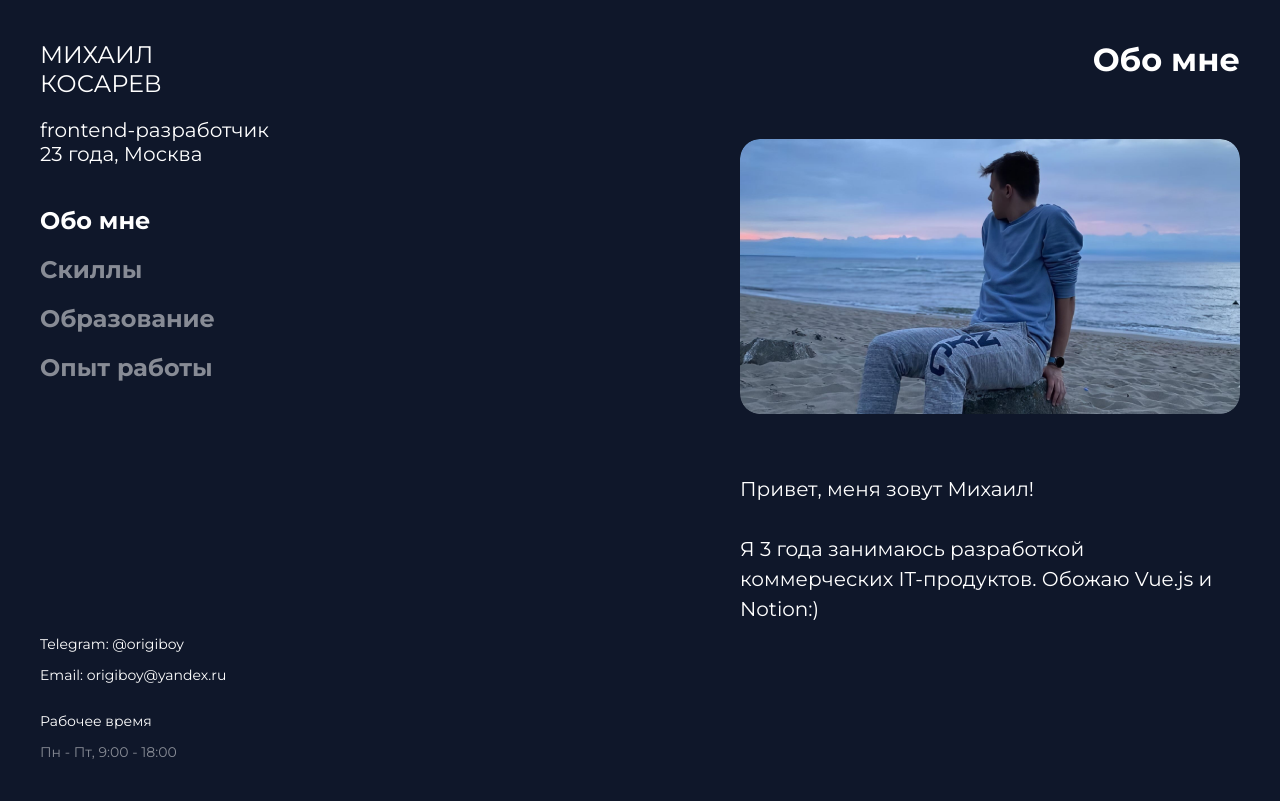
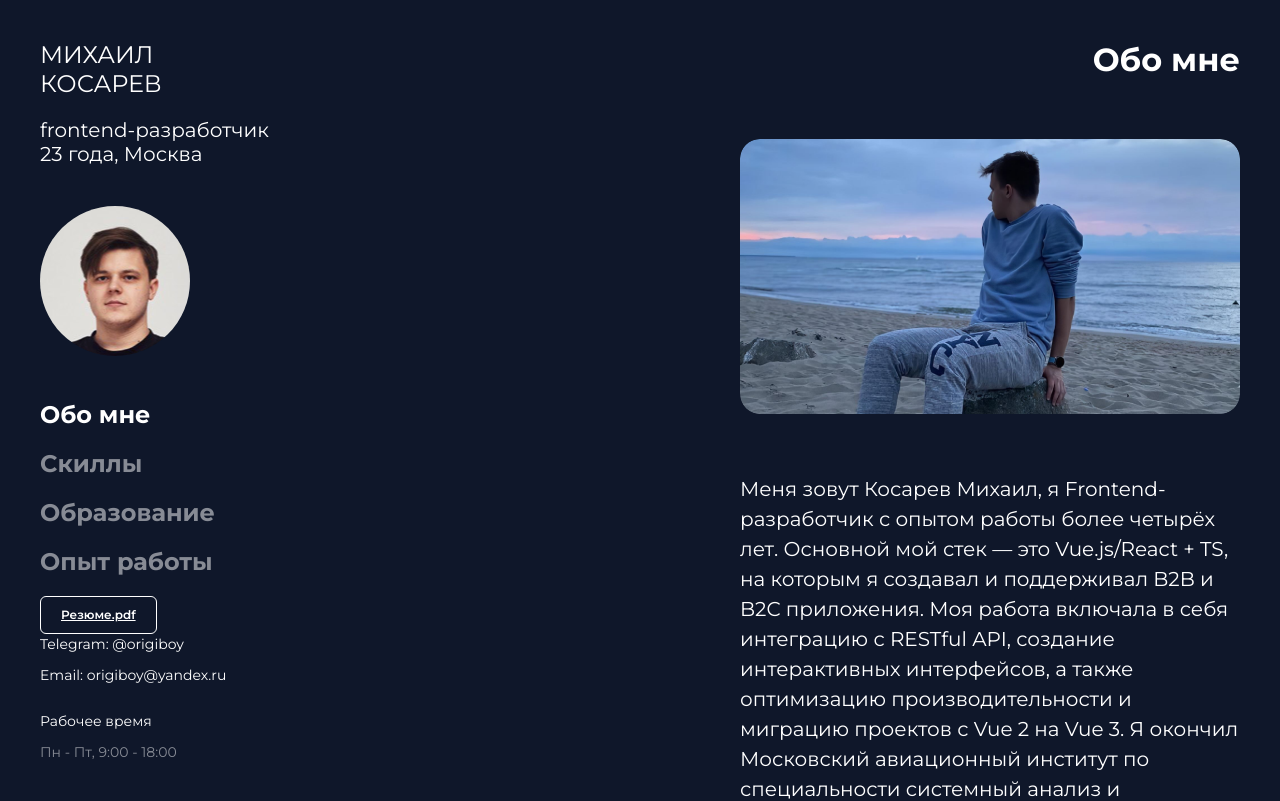
Before and after one commit to origiboy/portfolio, a Vue app: page / in a window 1280 px wide. Shown: the top 801 px of the page. Built offline with nearby package versions, Linux system fonts and the light colour scheme.

Commit message:
refactor

```diff
--- a/index.html
+++ b/index.html
@@ -8,6 +8,23 @@
     <title>Vite + Vue</title>
   </head>
   <body>
+    <!-- Yandex.Metrika counter -->
+    <script type="text/javascript" >
+      (function(m,e,t,r,i,k,a){m[i]=m[i]||function(){(m[i].a=m[i].a||[]).push(arguments)};
+      m[i].l=1*new Date();
+      for (var j = 0; j < document.scripts.length; j++) {if (document.scripts[j].src === r) { return; }}
+      k=e.createElement(t),a=e.getElementsByTagName(t)[0],k.async=1,k.src=r,a.parentNode.insertBefore(k,a)})
+      (window, document, "script", "https://mc.yandex.ru/metrika/tag.js", "ym");
+
+      ym(98372184, "init", {
+          clickmap:true,
+          trackLinks:true,
+          accurateTrackBounce:true,
+          webvisor:true
+      });
+    </script>
+    <noscript><div><img src="https://mc.yandex.ru/watch/98372184" style="position:absolute; left:-9999px;" alt="" /></div></noscript>
+    <!-- /Yandex.Metrika counter -->
     <div id="app"></div>
     <script type="module" src="/src/main.js"></script>
   </body>
--- a/src/components/AboutMe.vue
+++ b/src/components/AboutMe.vue
@@ -3,12 +3,10 @@
         <h2>Обо мне</h2>
         <img src="../assets/images/hero-1.png" class="img-1" data-aos="flip-up" />
         <div class="about__text" data-aos="flip-up">
-            <h3>Привет, меня зовут Михаил!</h3>
             <h3>
-                Я 3 года занимаюсь разработкой коммерческих IT-продуктов. Обожаю Vue.js и Notion:)
+                Меня зовут Косарев Михаил, я Frontend-разработчик с опытом работы более четырёх лет. Основной мой стек — это Vue.js/React + TS, на которым я создавал и поддерживал B2B и B2C приложения. Моя работа включала в себя интеграцию с RESTful API, создание интерактивных интерфейсов, а также оптимизацию производительности и миграцию проектов с Vue 2 на Vue 3. Я окончил Московский авиационный институт по специальности системный анализ и управление. В свободное время я занимаюсь разработкой прикладных pet проектов, и всегда открыт для новых предложений как на полную занятость, так и на проектную работу.
             </h3>
         </div>
-        <img src="../assets/images/hero-2.png" class="img-2" data-aos="flip-up" />
     </div>
 </template>
 
--- a/src/components/CommonInfo.vue
+++ b/src/components/CommonInfo.vue
@@ -3,16 +3,56 @@
     <div>
       <h1>МИХАИЛ КОСАРЕВ</h1>
       <h2 v-if="years > 0">frontend-разработчик {{ years }} года, Москва</h2>
+      <img
+        src="../assets/images/image.png"
+        class="common__img"
+        data-aos="flip-up"
+      />
       <ul>
-                <li><a href="#about" :class="{active: isActive('about')}">Обо мне</a></li>
-                <li><a href="#skills" :class="{active: isActive('skills')}">Скиллы</a></li>
-                <li><a href="#education" :class="{active: isActive('education')}">Образование</a></li>
-                <li><a href="#experience" :class="{active: isActive('experience')}">Опыт работы</a></li>
+        <li>
+          <a
+            href="#about"
+            :class="{ active: isActive('about') }"
+            >Обо мне</a
+          >
+        </li>
+        <li>
+          <a
+            href="#skills"
+            :class="{ active: isActive('skills') }"
+            >Скиллы</a
+          >
+        </li>
+        <li>
+          <a
+            href="#education"
+            :class="{ active: isActive('education') }"
+            >Образование</a
+          >
+        </li>
+        <li>
+          <a
+            href="#experience"
+            :class="{ active: isActive('experience') }"
+            >Опыт работы</a
+          >
+        </li>
       </ul>
+      <a class="common__resume" href="https://disk.yandex.ru/i/j07Q7keDMcelKw">Резюме.pdf</a>
     </div>
     <div class="common__contacts">
-            <a href="https://t.me/origiboy" target="_blank" class="common__contacts-telegram">Telegram: @origiboy</a>
-            <a href="mailto:origiboy@yandex.ru" target="_blank" class="common__contacts-email">Email: origiboy@yandex.ru</a>
+      <a
+        href="https://t.me/origiboy"
+        target="_blank"
+        class="common__contacts-telegram"
+        >Telegram: @origiboy</a
+      >
+      <a
+        href="mailto:origiboy@yandex.ru"
+        target="_blank"
+        class="common__contacts-email"
+        >Email: origiboy@yandex.ru</a
+      >
       <span class="common__contacts-working-time">Рабочее время</span>
       <span class="common__contacts-working-hours">Пн - Пт, 9:00 - 18:00</span>
     </div>
@@ -26,7 +66,6 @@ const experienceTop = ref(0)
   const educationTop = ref(0)
   const skillsTop = ref(0)
   const scroll = ref(0)
-
 
   const years = ref(0)
   const BIRTHDAY = new Date('2001-06-08')
@@ -71,16 +110,13 @@ onMounted(() => {
     years.value = calcDate(new Date(), BIRTHDAY)
 
     const experience = document.querySelector('#experience')
-    if (experience)
-        experienceTop.value = experience.getBoundingClientRect().top
+    if (experience) experienceTop.value = experience.getBoundingClientRect().top
 
     const education = document.querySelector('#education')
-    if (education)
-        educationTop.value = education.getBoundingClientRect().top
+    if (education) educationTop.value = education.getBoundingClientRect().top
 
     const skills = document.querySelector('#skills')
-    if (skills)
-        skillsTop.value = skills.getBoundingClientRect().top
+    if (skills) skillsTop.value = skills.getBoundingClientRect().top
   })
 </script>
 
@@ -94,6 +130,28 @@ onMounted(() => {
     max-width: 231px;
     height: calc(100vh - 80px);
     margin-right: 160px;
+
+    &__resume {
+      display: inline-block;
+      width: fit-content;
+      border: 1px solid $color-white;
+      border-radius: 6px;
+      padding: 10px 20px;
+      font-size: 12px;
+      font-weight: 600;
+      line-height: 16px;
+      color: $color-white;
+      cursor: pointer;
+      transition: opacity 0.2s linear;
+
+      &:hover {
+        opacity: 0.7;
+      }
+
+      @media (max-width: 768px) {
+        margin: 20px auto;
+      }
+    }
 
     @media (max-width: 1080px) {
       margin-right: 80px;
@@ -210,5 +268,10 @@ onMounted(() => {
         text-decoration: none;
       }
     }
+
+    &__img {
+      margin-bottom: 40px;
+      border-radius: 75px;
+    }
   }
 </style>
--- a/src/components/Skills.vue
+++ b/src/components/Skills.vue
@@ -14,7 +14,7 @@ import { ref } from 'vue'
 const skills = ref([
     {
         color: 'green',
-        col: 'two',
+        col: 'three',
         data: [
             {
                 header: 'HTML',
@@ -22,13 +22,13 @@ const skills = ref([
             },
             {
                 header: 'CSS',
-                skills: ['HTML5', 'БЭМ', 'Семантическая разметка', 'SEO'],
+                skills: ['SCSS', 'БЭМ', 'Семантическая разметка', 'SEO'],
             },
         ],
     },
     {
         color: 'blue',
-        col: 'two',
+        col: 'three',
         data: [
             {
                 header: 'JavaScript',
@@ -47,12 +47,22 @@ const skills = ref([
         ],
     },
     {
-        color: 'green',
+        color: 'blue',
         col: 'two',
         data: [
             {
-                header: 'Терминал / Git',
-                skills: ['npm', 'GitHub', 'GitLab'],
+                header: 'React',
+                skills: ['React Router', 'Redux', 'Redux Toolkit', 'Mobx', 'Formik', 'React Native'],
+            },
+        ],
+    },
+    {
+        color: 'blue',
+        col: 'two',
+        data: [
+            {
+                header: 'TypeScript',
+                skills: ['Object Types', 'Enums', 'Кортежи', 'Дженерики'],
             },
         ],
     },
@@ -61,18 +71,38 @@ const skills = ref([
         col: 'two',
         data: [
             {
-                header: 'Сборки',
-                skills: ['Gulp', 'Webpack', 'Vite', 'Parcel', 'Prettier', 'ESLint'],
+                header: 'Тестирование',
+                skills: ['Jest', 'Cypress', 'vitest']
             },
         ],
     },
     {
-        color: 'blue',
+        color: 'green',
         col: 'two',
         data: [
             {
-                header: 'React',
-                skills: ['Redux', 'React Router', 'Formik'],
+                header: 'Backend',
+                skills: ['node.js', 'express.js', 'PHP', 'Laravel']
+            },
+        ],
+    },
+    {
+        color: 'green',
+        col: 'two',
+        data: [
+            {
+                header: 'Терминал / Git',
+                skills: ['npm', 'GitHub', 'GitLab', 'CI/CD', 'GitHub Actions']
+            },
+        ],
+    },
+    {
+        color: 'green',
+        col: 'three',
+        data: [
+            {
+                header: 'Сборки',
+                skills: ['Gulp', 'Webpack 4/5', 'Vite', 'Parcel', 'Prettier', 'ESLint'],
             },
         ],
     },
@@ -82,17 +112,7 @@ const skills = ref([
         data: [
             {
                 header: 'Инструменты',
-                skills: ['Notion 💚', 'Figma', 'DevTools', 'Browsersync', 'Jira', 'Toggl Track'],
-            },
-        ],
-    },
-    {
-        color: 'green',
-        col: 'three',
-        data: [
-            {
-                header: 'Софт скиллы',
-                skills: ['Ответственность', 'Усидчивость', 'Коммуникабельность', 'Люблю выступать и обучать', 'Умею работать в команде'],
+                skills: ['Notion 💚', 'StoryBook', 'docker', 'Figma', 'DevTools', 'Browsersync', 'Jira', 'Toggl Track'],
             },
         ],
     },
--- a/src/components/WorkExperience.vue
+++ b/src/components/WorkExperience.vue
@@ -6,8 +6,6 @@
                 <div class="experience__line">
                     <span class="experience__line-pointer"></span>
                     <span class="experience__line-circle" :style="{ top: circle_1_top + 'px' }"></span>
-                    <span class="experience__line-circle" :style="{ top: circle_2_top + 'px' }"></span>
-                    <span class="experience__line-circle" :style="{ top: circle_3_top + 'px' }"></span>
                 </div>
                 <div class="experience__places" ref="date_parent">
                     <div class="experience__places-group">
@@ -15,10 +13,12 @@
                         <div class="experience__places-block" data-aos="fade-up">
                             <h3>Проектная деятельность</h3>
                             <p>
-                                Разрабтаывал вёрстку по макетам figma, full stack веб-сервисы для отслеживания и учёта
-                                данных с использованием баз данных.
+                                <ul>
+                                    <li>- Разработка FullStack CRM на стеке JavaScript/PHP.</li>
+                                    <li>- Разработка и поддержка решений для учета времени и развития сотрудников.</li>
+                                </ul>
                             </p>
-                            <span>ноябрь 2019 - март 2021</span>
+                            <span>январь 2020 - март 2021</span>
                         </div>
                         <span class="experience__places-date date-2" ref="date_2" data-aos="fade-up">март 2021</span>
                     </div>
@@ -27,7 +27,12 @@
                             <h3>Skillbox</h3>
                             <p><strong>Должность:</strong> Code reviewer/Frontend разработчик</p>
                             <p>
-                                Разрабатывал учебные интерфейсы на стеке Vue/React.<br>Проверял выполненные домашние задания студентов в рамках курсов Веб-верстка, javascript, vue.js.
+                                <ul>
+                                    <li>- Разработка и поддержка проекта личного кабинета и платформы обучения на стеке React.</li>
+                                    <li>- Взаимодействие с командой разработки и менторами.</li>
+                                    <li>- Разработка расширений для браузера Chrome для расширения стандартного функционала продукта.</li>
+                                    <li>- Миграция с JQuery на React</li>
+                                </ul>
                             </p>
                             <span>март 2021 - март 2023</span>
                         </div>
@@ -39,7 +44,7 @@
                             <p><strong>Должность:</strong> Frontend разработчик</p>
                             <p>
                                 <ul>
-                                    <li>- Разработка и поддержка b2b и b2c продуктов с использованием Vue.js (преимущественно) и React.</li>
+                                    <li>- Разработка и поддержка b2b и b2c продуктов с использованием Vue.js (преимущественно)/React и TS.</li>
                                     <li>- Создание интерактивных пользовательских интерфейсов, разработка прикладных npm пакетов.</li>
                                     <li>- Интеграция с RESTful API для получения и отправки данных, работа с внешними сервисами и библиотеками, работа со сторонними API (в том числе оплата).</li>
                                     <li>- Оптимизация производительности фронтенд-части приложений, улучшение времени загрузки и отклика.</li>
```
Also changed, not shown: src/assets/images/image.png (added). Lines whose indentation alone changed are shown as unchanged.
